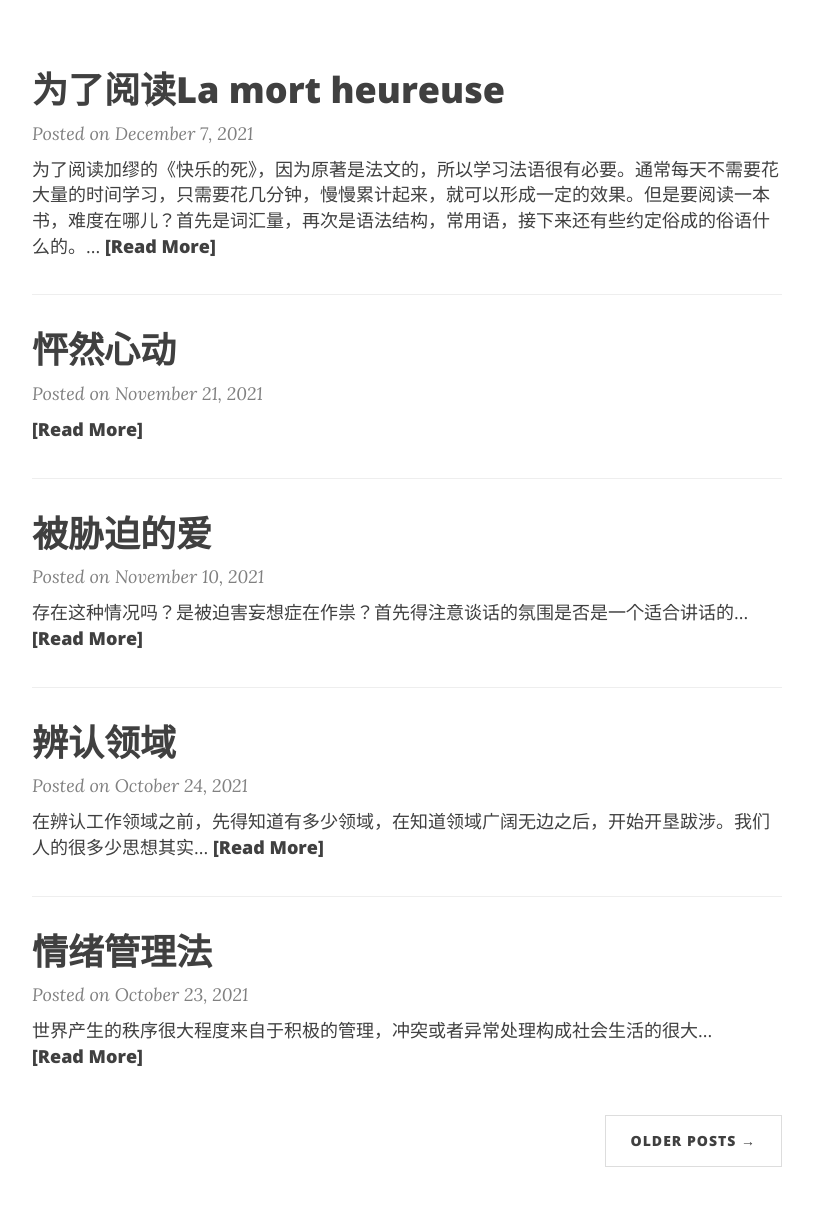
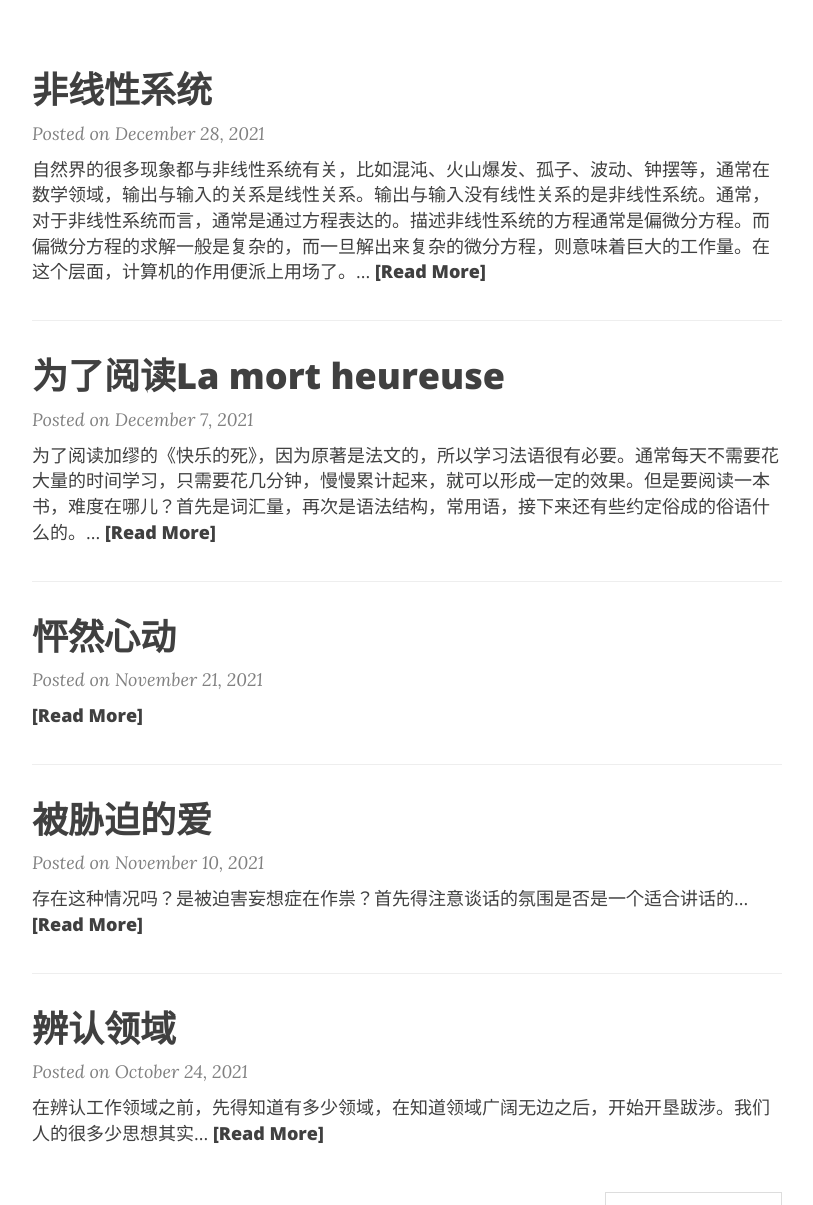
Before and after one commit to ZionPi/zionpi.github.io, a Jekyll site: the page built from index.html, in a window 1280 px wide and 1400 px high, scrolled down 294 px. Shown: the part 195-1400 px from the top of the window, without its empty margins (233-1046 px from the left). Built offline with Jekyll 4.4.1, drawn with Linux system fonts in a browser that asks for light colours; nearby versions of some CDN libraries; the list of posts is cut into pages by our own code.

Commit message:
add post on nonlinear system

```diff
--- /dev/null
+++ b/_posts/2021-12-28-nonlinear-system.md
@@ -0,0 +1,6 @@
+---
+layout: post
+title: 非线性系统
+---
+自然界的很多现象都与非线性系统有关，比如混沌、火山爆发、孤子、波动、钟摆等，通常在数学领域，输出与输入的关系是线性关系。输出与输入没有线性关系的是非线性系统。通常，对于非线性系统而言，通常是通过方程表达的。描述非线性系统的方程通常是偏微分方程。而偏微分方程的求解一般是复杂的，而一旦解出来复杂的微分方程，则意味着巨大的工作量。在这个层面，计算机的作用便派上用场了。
+比如要模拟一条水中的鱼，模拟天空中的云彩，模拟自然界的各种高现象。我经常会为那些我不能很好把握的事情而自寻烦恼，仿佛是一个热爱烦恼的人。非线性系统的所涵盖的范围与偏微分方程有很大的关联，在应用数学方面，它将是一个很好的立足点。
```
Also changed, not shown: about.md (+2 -0 lines).
